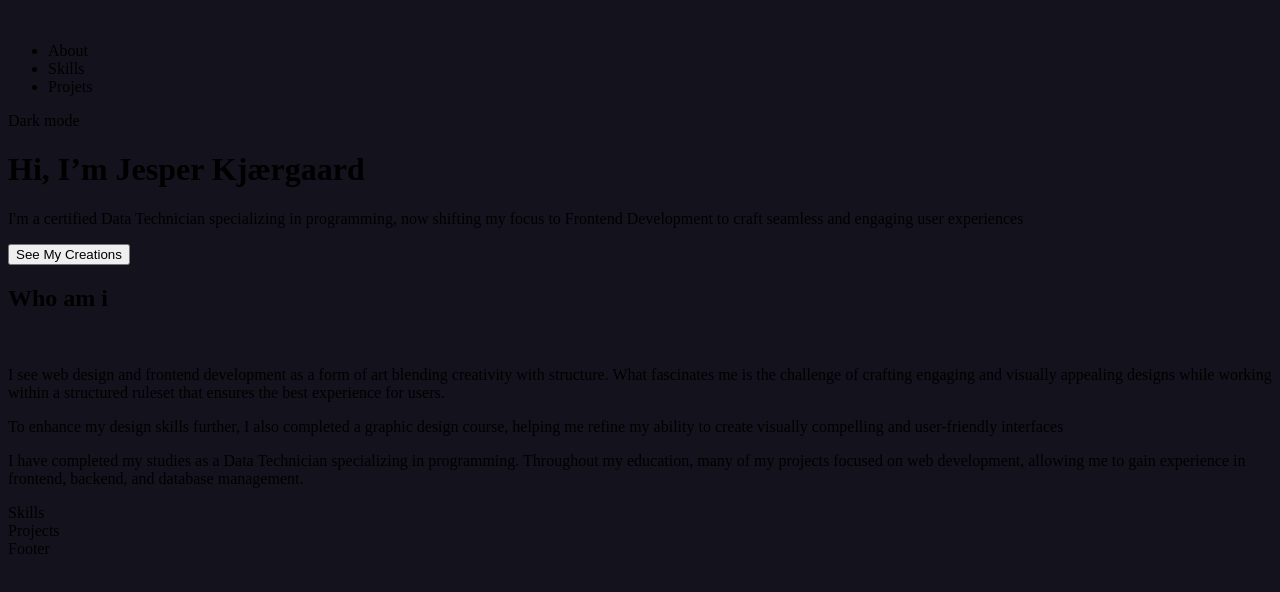
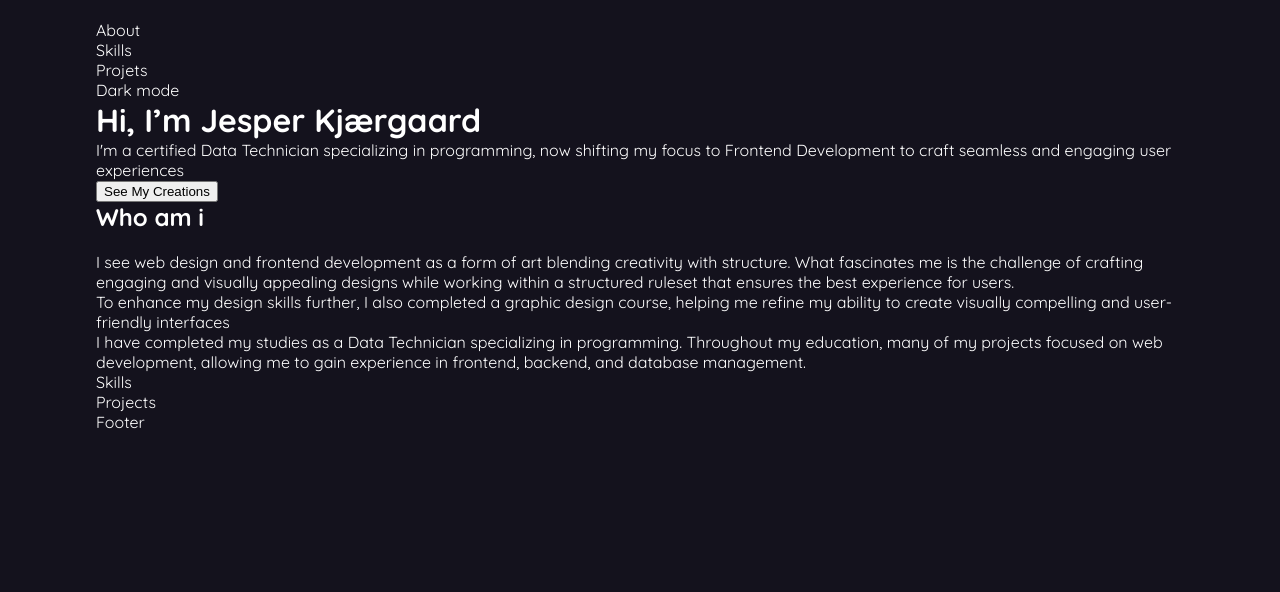
Before and after one commit to JesperKjaergaardDK/Portfolio_V2, a React (Vite) app: page / in a window 1280 px wide. Shown: the top 592 px of the page. Built offline with nearby package versions, Linux system fonts and the light colour scheme.

Commit message:
style - made a more spefic files for scss files for orginisation
with the added of having the basic reset style in _global.scss

```diff
--- a/src/index.css
+++ /dev/null
@@ -1,3 +0,0 @@
-body {
-  background-color: black;
-}
--- a/src/scss/_collection.scss
+++ b/src/scss/_collection.scss
@@ -0,0 +1,2 @@
+@forward "./variable";
+@forward "./mixin";
--- /dev/null
+++ b/src/scss/_global.scss
@@ -0,0 +1,31 @@
+@use "./collection" as col;
+
+body {
+  box-sizing: border-box;
+  padding: 0;
+  background-color: map-get(col.$colors, "bg-primary");
+
+  width: auto;
+  padding-inline: map-get(col.$spacing, "md");
+
+  @media (min-width: (map-get(col.$device_size, "mobile") + 100px)) {
+    width: map-get(col.$device_size, "mobile");
+  }
+
+  @media (min-width: (map-get(col.$device_size, "desktop") + 100px)) {
+    width: map-get(col.$device_size, "desktop");
+  }
+
+  margin: auto;
+  @include col.bread_text;
+  color: map-get(col.$colors, "primary-text");
+}
+
+h1,h2,h3,h4,h5,h6,p,ul {
+  margin: 0;
+}
+
+ul {
+  list-style: none;
+  padding: 0;
+}
--- /dev/null
+++ b/src/scss/_mixin.scss
@@ -0,0 +1,18 @@
+@use "./variable" as var;
+
+@mixin bread_text($size: map-get(var.$font_size, "p")) {
+  font-family: "Quicksand", sans-serif;
+  font-optical-sizing: auto;
+  font-style: normal;
+
+  font-weight: 400;
+  font-size: $size;
+}
+
+@mixin head_title($size: map-get(var.$font_size, "p"), $weight: map-get(var.$weight, "400")) {
+  font-family: "Kanit", sans-serif;
+  font-style: normal;
+
+  font-weight: 100;
+  font-size: 1rem;
+}
--- a/src/scss/_variable.scss
+++ b/src/scss/_variable.scss
@@ -1,13 +1,6 @@
 @import url("https://fonts.googleapis.com/css2?family=Kanit:ital,wght@0,100;0,200;0,300;0,400;0,500;0,600;0,700;0,800;0,900;1,100;1,200;1,300;1,400;1,500;1,600;1,700;1,800;1,900&family=Quicksand:wght@300..700&display=swap");
 
-.quicksand {
-  font-family: "Quicksand", sans-serif;
-  font-optical-sizing: auto;
-  font-weight: 400;
-  font-style: normal;
-}
-
-$device-size: (
+$device_size: (
   "desktop": 1120px,
   "tablet": 744px,
   "mobile": 380px,
@@ -25,15 +18,7 @@ $weight: (
   "900": 900,
 );
 
-@each $value in $weight {
-  .kanit-thin-#{value} {
-    font-family: "Kanit", sans-serif;
-    font-weight: $value;
-    font-style: normal;
-  }
-}
-
-$font-size: (
+$font_size: (
   "h1": 2.98rem,
   "h2": 2.48rem,
   "h3": 2.07rem,
--- a/src/scss/index.scss
+++ b/src/scss/index.scss
@@ -1,5 +1 @@
-@use "./variable" as var;
-
-body {
-  background-color: map-get(var.$colors, "bg-primary");
-}
+@use "./global"
```
